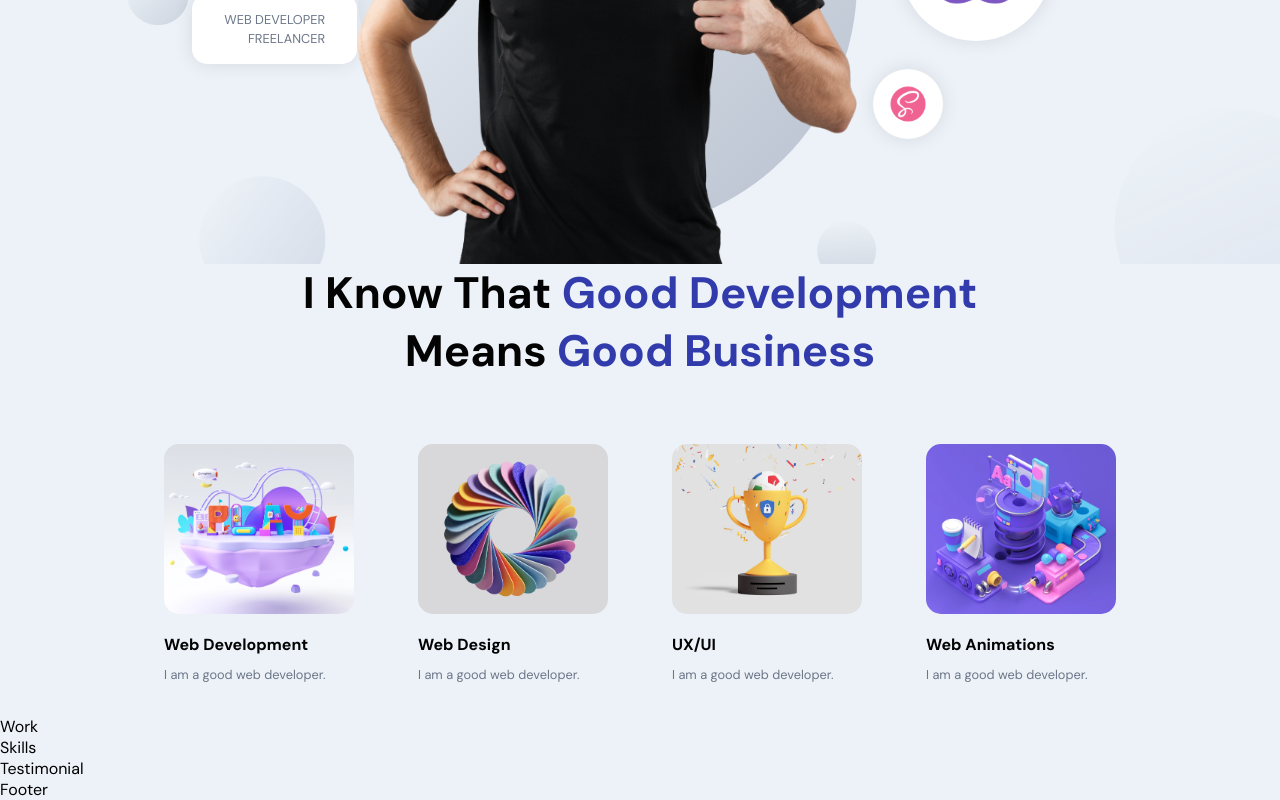
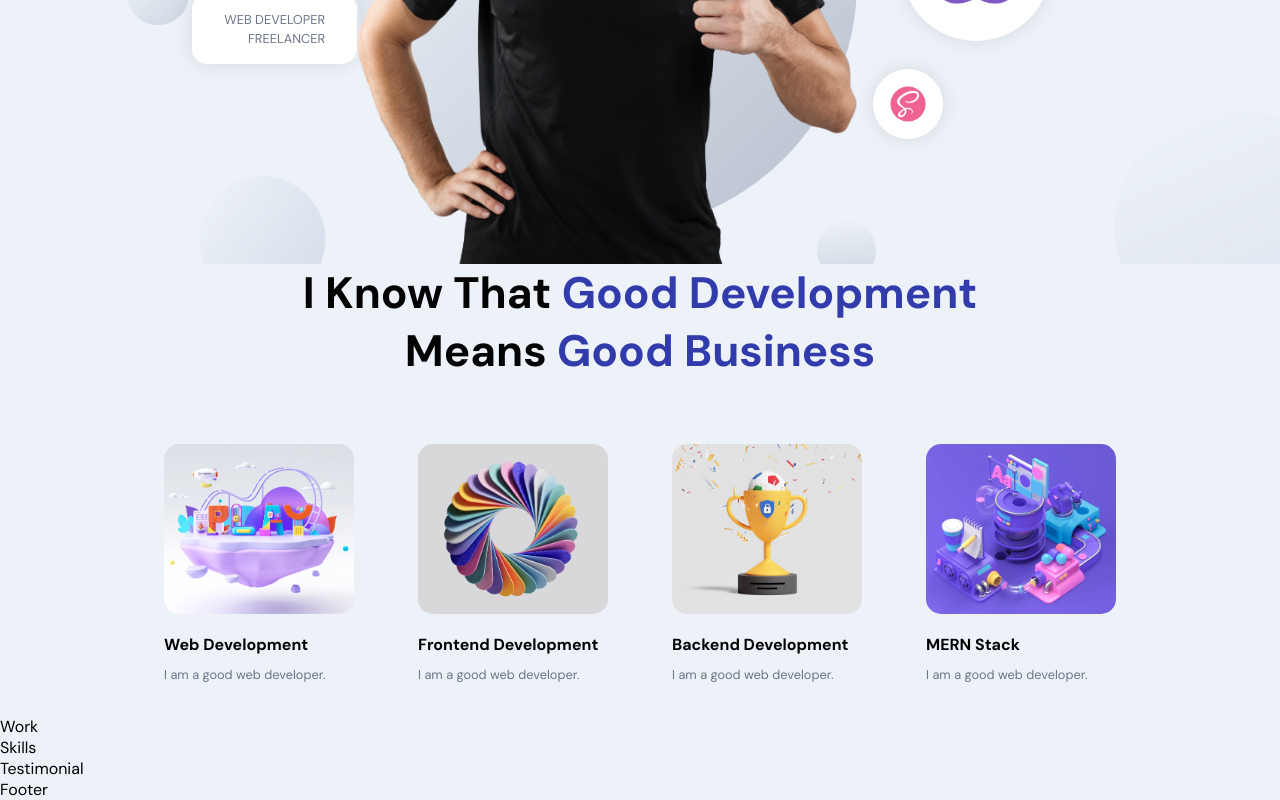
Before and after one commit to khuggins1/porto, a React (Create React App) app in the folder frontend_react/: page / in a window 1280 px wide. Shown: the part 459-1259 px from the top of the page. Built offline with nearby package versions, Linux system fonts and the light colour scheme.

Commit message:
link sanity backend

```diff
--- a/frontend_react/src/container/About/About.jsx
+++ b/frontend_react/src/container/About/About.jsx
@@ -10,9 +10,9 @@ import './About.scss';
 const abouts =
 [
   {title: 'Web Development', description: 'I am a good web developer.', imgUrl: images.about01},
-  {title: 'Web Design', description: 'I am a good web developer.', imgUrl: images.about02},
-  {title: 'UX/UI', description: 'I am a good web developer.', imgUrl: images.about03},
-  {title: 'Web Animations', description: 'I am a good web developer.', imgUrl: images.about04},
+  {title: 'Frontend Development', description: 'I am a good web developer.', imgUrl: images.about02},
+  {title: 'Backend Development', description: 'I am a good web developer.', imgUrl: images.about03},
+  {title: 'MERN Stack', description: 'I am a good web developer.', imgUrl: images.about04},
 ];
 
 const About = () => {
```
Also changed, not shown: frontend_react/src/client.js (added, +14 -0 lines), 1 other file (tests, documents, lock files or other folders).
